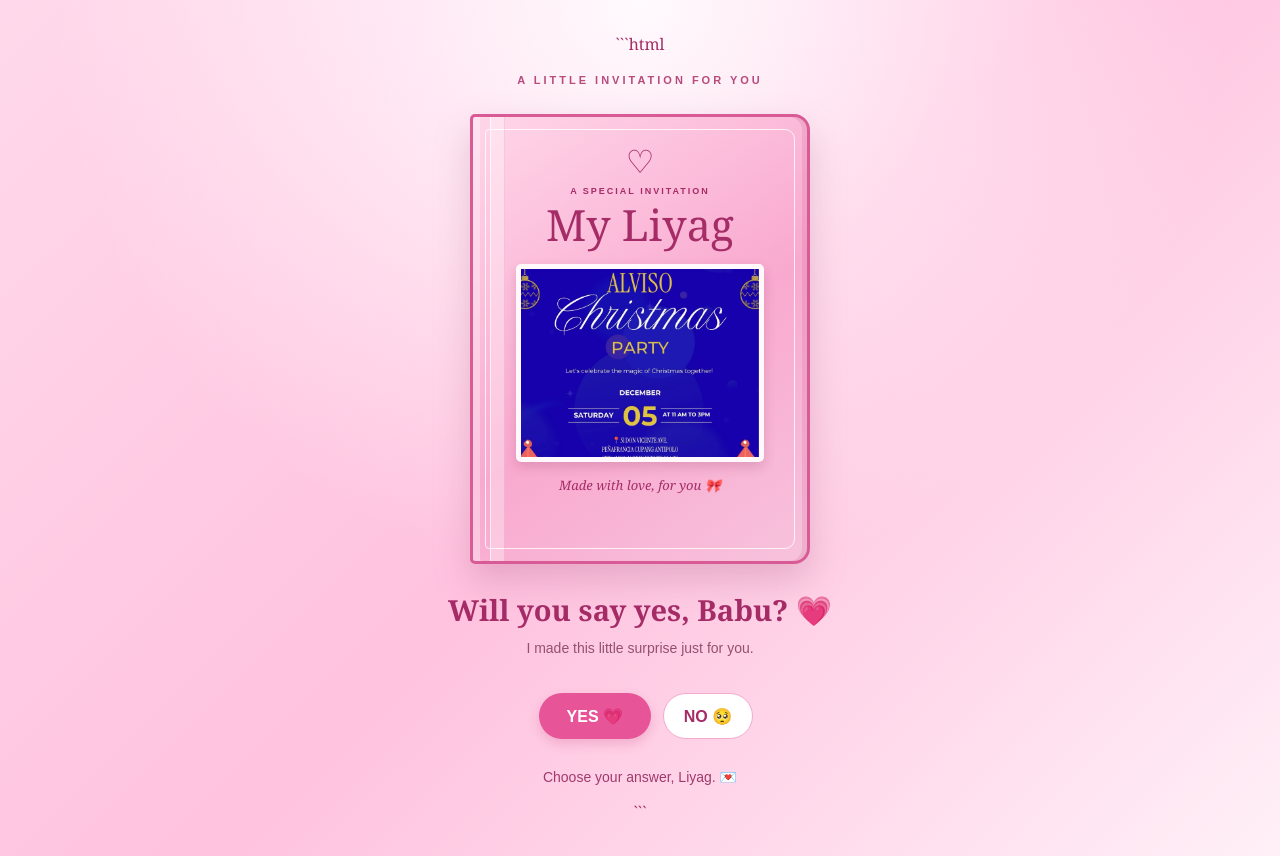
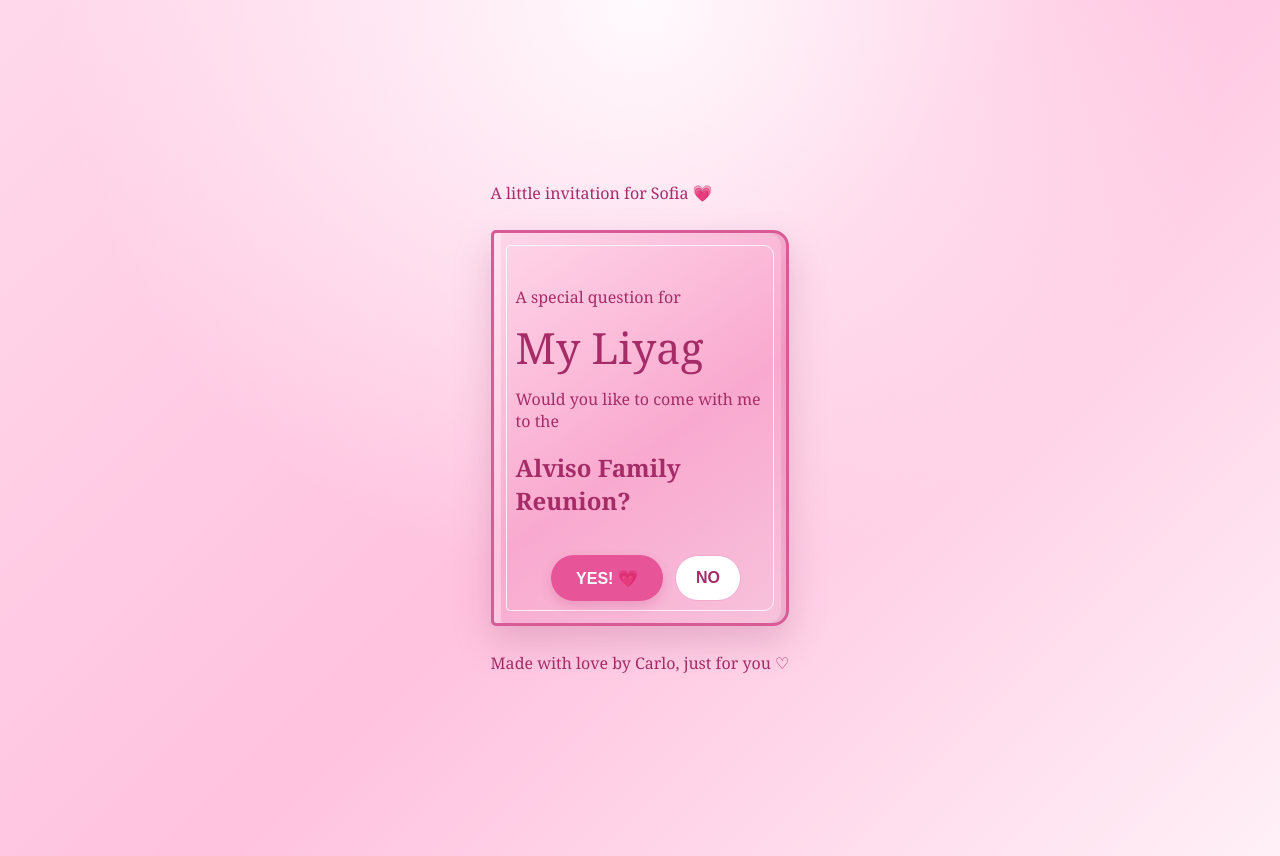
Before and after one commit to Glitzy64/Invitation, a plain HTML site: page book.html in a window 1280 px wide. Drawn offline with nearby package versions, Linux system fonts and the light colour scheme.

Commit message:
Update book.html

````diff
--- a/book.html
+++ b/book.html
@@ -1,81 +1,105 @@
-```html
+
 <!DOCTYPE html>
 <html lang="en">
 <head>
   <meta charset="UTF-8">
   <meta name="viewport" content="width=device-width, initial-scale=1.0">
-  <title>For My Liyag 💗</title>
+  <meta name="theme-color" content="#ffd9e8">
+
+  <title>For Sofia, My Liyag 🎀</title>
+
   <link rel="stylesheet" href="book.css">
+  <script src="book.js" defer></script>
 </head>
 
 <body>
-  <div class="floating-hearts" aria-hidden="true"></div>
-
-  <main class="invitation">
-    <p class="top-label">A LITTLE INVITATION FOR YOU</p>
+  <main class="page">
+    <p class="top-note">
+      A little invitation for Sofia 💗
+    </p>
 
     <div class="book-scene">
-      <div class="book" id="book">
+      <section class="book" id="book">
+
+        <!-- INSIDE OF THE BOOK -->
         <div class="book-pages">
-          <div class="inside-page">
-            <p class="inside-small">YOU ARE INVITED TO</p>
-            <h2>Alviso Family Reunion</h2>
-            <p class="inside-heart">♡</p>
-            <p class="inside-note">
-              A little invitation made with love, just for you.
+          <div class="inside-heading">
+            <span class="tiny-heart">♡</span>
+            <p>You're invited, Babu!</p>
+          </div>
+
+          <div class="poster-frame">
+            <img
+              class="invitation-poster"
+              src="img/christmas-invitation.jpg"
+              alt="Alviso Christmas Party invitation poster"
+            >
+          </div>
+
+          <p class="inside-footer">
+            With love, Carlo 💌
+          </p>
+        </div>
+
+        <!-- FRONT COVER -->
+        <div class="cover" id="cover">
+
+          <div class="cover-decoration" aria-hidden="true">
+            <span class="ribbon ribbon-vertical"></span>
+            <span class="ribbon ribbon-horizontal"></span>
+            <span class="bow-loop bow-left"></span>
+            <span class="bow-loop bow-right"></span>
+            <span class="bow-knot"></span>
+          </div>
+
+          <div class="cover-content">
+            <p class="cover-kicker">
+              A special question for
             </p>
-            <p class="inside-signature">— Carlo 💗</p>
+
+            <h1>My Liyag</h1>
+
+            <p class="cover-question">
+              Would you like to come with me to the
+            </p>
+
+            <h2>Alviso Family Reunion?</h2>
+
+            <div class="answer-area">
+              <button
+                id="yesButton"
+                class="answer yes-button"
+                type="button"
+              >
+                YES! 💗
+              </button>
+
+              <button
+                id="noButton"
+                class="answer no-button"
+                type="button"
+              >
+                NO
+              </button>
+            </div>
+
+            <p id="hint" class="hint" aria-live="polite">
+              Choose wisely, Babu 🎀
+            </p>
           </div>
         </div>
 
-        <div class="cover" id="cover">
-          <div class="cover-decoration">♡</div>
-          <p class="cover-small">A SPECIAL INVITATION</p>
-          <h1>My Liyag</h1>
-
-          <div class="cover-image">
-            <img
-              src="img/christmas-invitation.jpg"
-              alt="Our invitation"
-            >
-          </div>
-
-          <p class="cover-caption">Made with love, for you 🎀</p>
-          <div class="cover-ribbon"></div>
-        </div>
-      </div>
+      </section>
     </div>
 
-    <section class="question-area">
-      <h2>Will you say yes, Babu? 💗</h2>
-      <p class="question-subtitle">
-        I made this little surprise just for you.
-      </p>
+    <p class="bottom-note">
+      Made with love by Carlo, just for you ♡
+    </p>
 
-      <div class="answer-area">
-        <button class="answer yes-button" id="yesButton" type="button">
-          YES 💗
-        </button>
-
-        <button class="answer no-button" id="noButton" type="button">
-          NO 🥺
-        </button>
-      </div>
-
-      <p id="hint" role="status" aria-live="polite">
-        Choose your answer, Liyag. 💌
-      </p>
-    </section>
-
-    <audio id="backgroundMusic" loop preload="auto">
+    <!-- OPTIONAL BACKGROUND MUSIC -->
+    <audio id="backgroundMusic" preload="auto" loop>
       <source src="musik/love.mp3" type="audio/mpeg">
     </audio>
   </main>
-
-  <script
-    src="https://cdn.jsdelivr.net/npm/@emailjs/browser@4/dist/email.min.js">
-  </script>
-  <script src="book.js" defer></script>
 </body>
 </html>
-```
````
